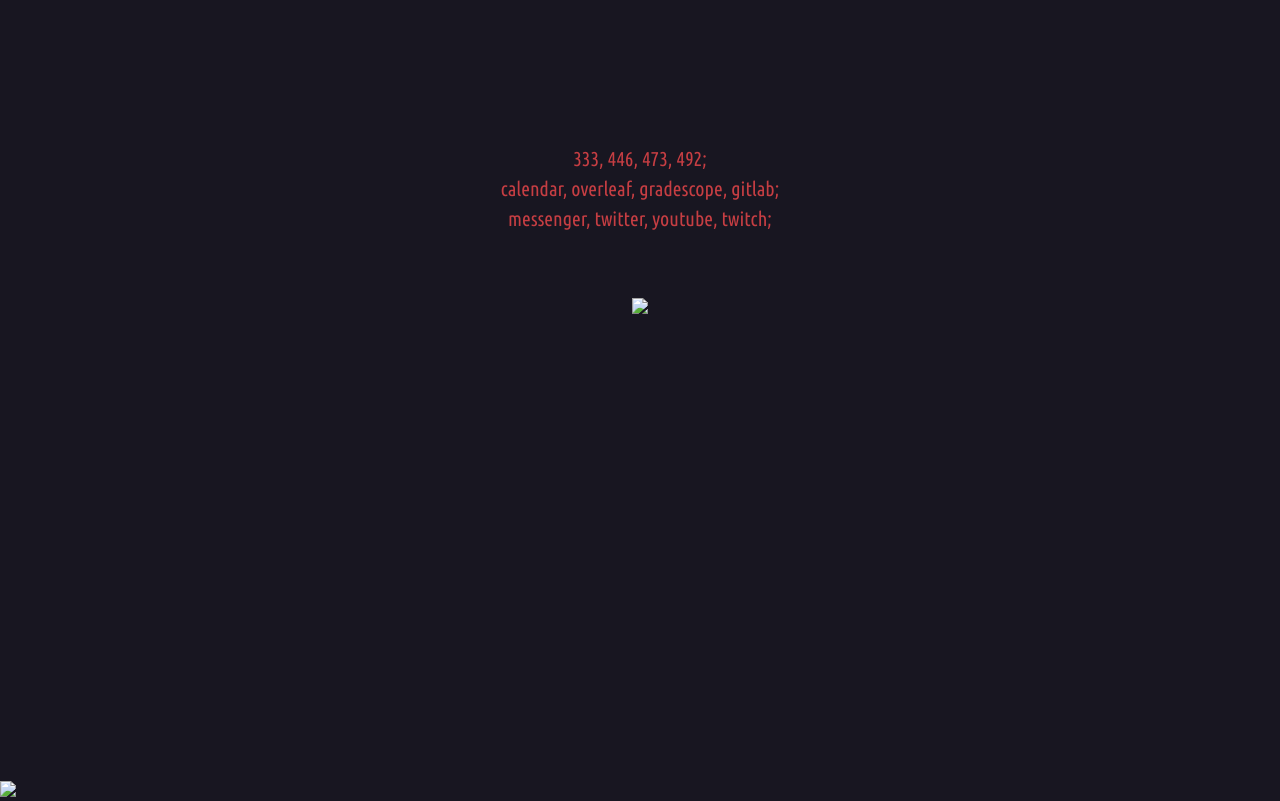
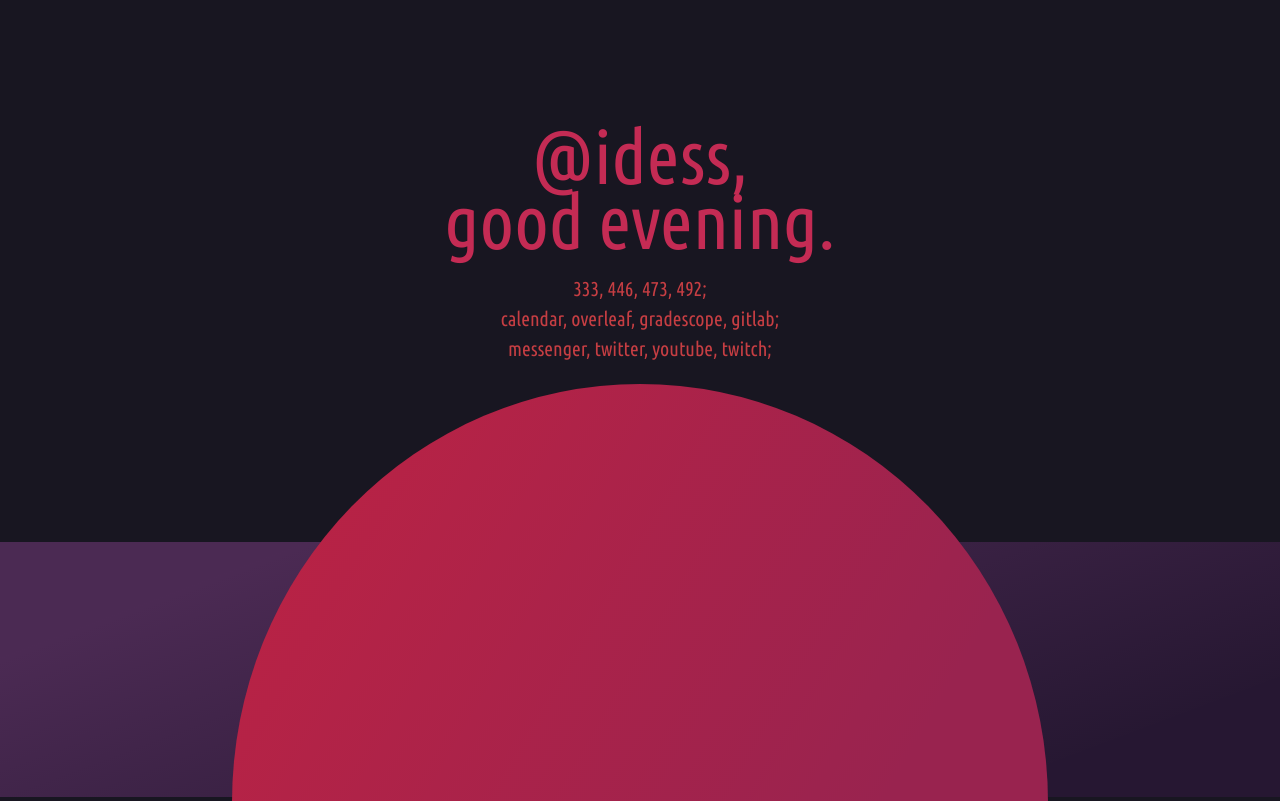
Before and after one commit to cynophile/index, a plain HTML site: page index.html in a window 1280 px wide. Shown: the top 801 px of the page. Drawn offline with Linux system fonts and the light colour scheme; the site is published under a folder, as on GitHub Pages, so addresses that start at the root find nothing.

Commit message:
fixed missing images

```diff
--- a/index.html
+++ b/index.html
@@ -20,7 +20,7 @@
     </script>
     <title>homepage</title>
   </head>
-  <body>
+  <body onload="getGreeting()">
     <div class="main">
       <div class="header">
         <div id="greet"></div>
@@ -43,12 +43,11 @@
           <a href="https://twitter.com/">twitter</a>,
           <a href="https://www.youtube.com/feed/subscriptions">youtube</a>,
           <a href="https://www.twitch.tv/">twitch</a>;
-
         </div>
         <div class="vspace"></div>
-        <div class="solar"><img src="/assets/solar.png" onload="getGreeting()"></div>
+        <div class="solar"><img src="solar.png" alt="solar.png"></div>
       </div>
     </div>
-    <div class="footer"><img src="/assets/footer.png"></div>
+    <div class="footer"><img src="footer.png" alt="footer.png"></div>
   </body>
 </html>
```
Also changed, not shown: footer.png (renamed from assets/footer.png), solar.png (renamed from assets/solar.png).
